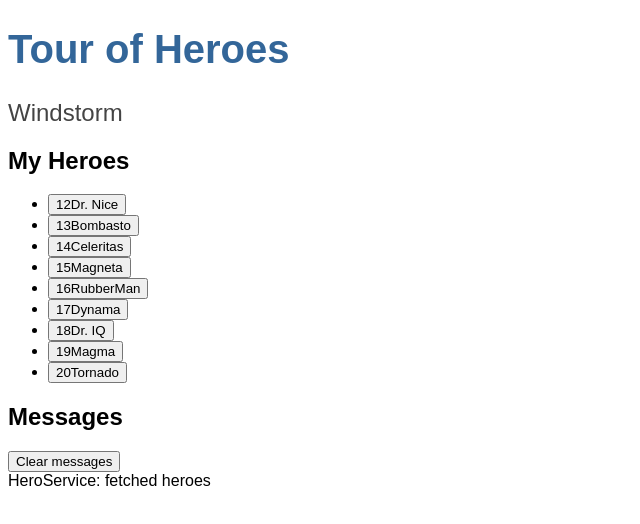
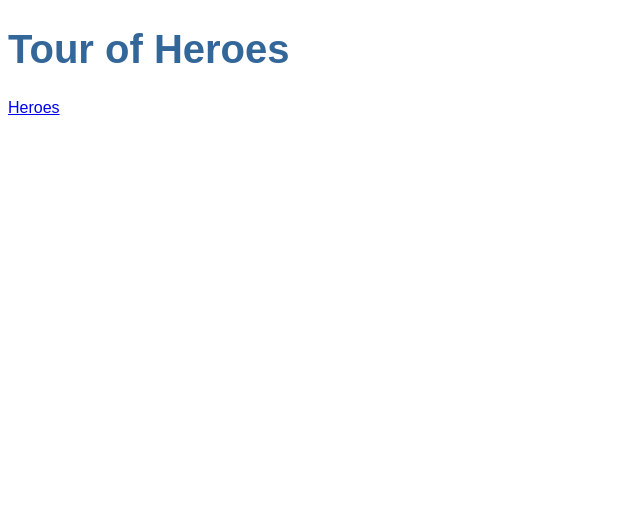
Before and after one commit to Asceneth/angular-tour-of-heroes, an Angular app: page / in a window 1280 px wide. Shown: the top 524 px of the page, without its empty margins (0-640 px from the left). Built offline with nearby package versions, Linux system fonts and the light colour scheme.

Commit message:
Add a navigation link using routerLink

```diff
--- a/src/app/app.component.html
+++ b/src/app/app.component.html
@@ -1,4 +1,11 @@
-<h1>{{title}}</h1>
+<!-- <h1>{{title}}</h1>
 <h2>{{hero}}</h2>
 <app-heroes></app-heroes>
+<app-messages></app-messages> -->
+
+<h1>{{title}}</h1>
+<nav>
+  <a routerLink="/heroes">Heroes</a>
+</nav>
+<router-outlet></router-outlet>
 <app-messages></app-messages>
```
